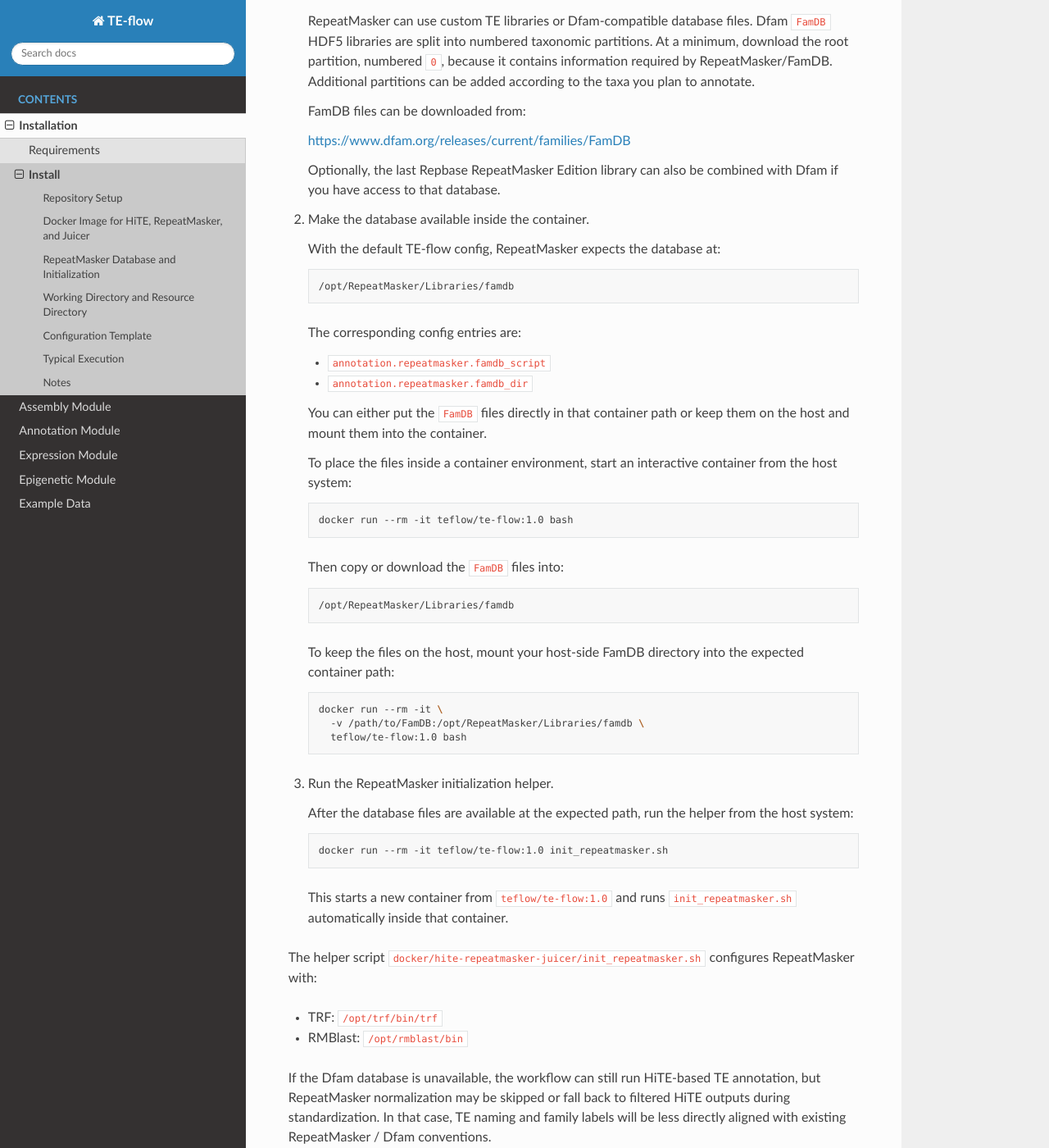
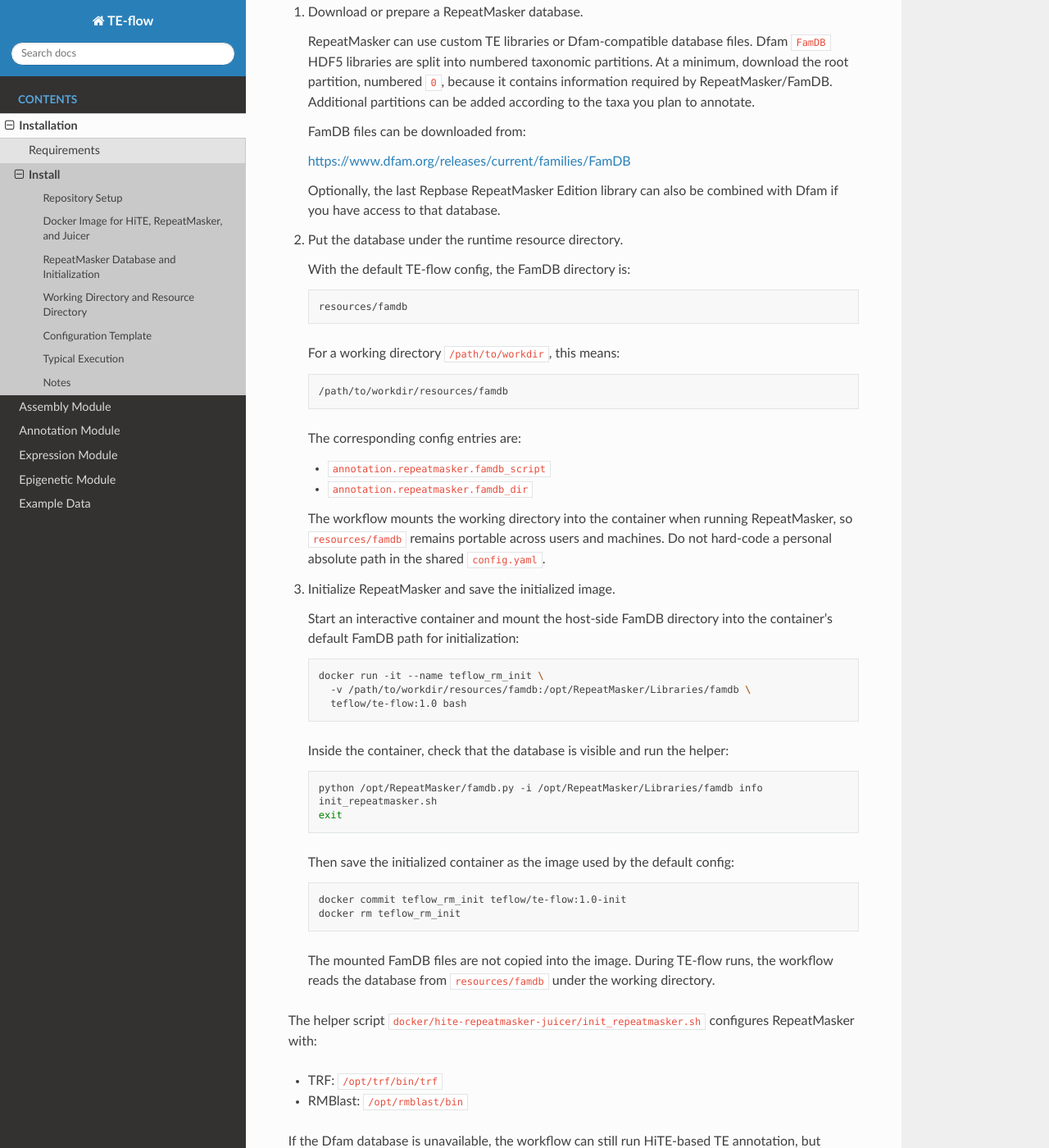
Before and after one commit to JieQYan/TE-flow_instruction, a Sphinx documentation site: the page built from source/installation/install.rst, in a window 1280 px wide and 1400 px high, scrolled down 1647 px. Shown: the whole window at 82% size. Built offline with Sphinx 7.4.7 and the Read the Docs theme 3.1.0, drawn with Linux system fonts in a browser that asks for light colours; some of the changed text lies outside the part shown.

Commit message:
Update documentation

```diff
--- a/source/anno.rst
+++ b/source/anno.rst
@@ -235,7 +235,7 @@ set in ``/path/to/workdir/config/config.yaml``:
    params:
      annotation:
        hite:
-         image: "teflow/te-flow:1.0"
+         image: "teflow/te-flow:1.0-init"
          threads: 20
          sudo_password_file: "resources/secret.pass"
          extra_params: ""
@@ -264,7 +264,7 @@ RepeatMasker is controlled in ``/path/to/workdir/config/config.yaml``:
      annotation:
        repeatmasker:
          enable: true
-         docker_image: "teflow/te-flow:1.0"
+         docker_image: "teflow/te-flow:1.0-init"
          threads: 15
          independent_visualization: false
          species_map:
--- a/source/assembly.rst
+++ b/source/assembly.rst
@@ -450,7 +450,7 @@ Hi-C scaffolding parameters used by the current rules are:
    params:
      scaffolding:
        juicer_jar_path: "/opt/juicer-1.6/CPU/common/juicer_tools.1.9.9_jcuda.0.8.jar"
-       juicer_tools_docker_image: "teflow/te-flow:1.0"
+       juicer_tools_docker_image: "teflow/te-flow:1.0-init"
        manual_correction: false
        juicer_executable: "juicer"
      annotation:
--- a/source/installation/install.rst
+++ b/source/installation/install.rst
@@ -48,9 +48,10 @@ Build the image from the repository root:
      -t teflow/te-flow:1.0 \
      .
 
-Current repository defaults commonly refer to the image name
-``teflow/te-flow:1.0`` in runtime examples below. Use one of
-the following approaches:
+Current repository defaults commonly refer to the initialized image name
+``teflow/te-flow:1.0-init`` for HiTE and RepeatMasker-dependent annotation
+steps. Build the base image first, initialize RepeatMasker once, and commit the
+initialized container as ``teflow/te-flow:1.0-init``.
 
 * build the image with the tag expected by your config
 * or update ``config.yaml`` so ``params.annotation.hite.image``,
@@ -90,55 +91,59 @@ initialization helper.
    Optionally, the last Repbase RepeatMasker Edition library can also be
    combined with Dfam if you have access to that database.
 
-2. Make the database available inside the container.
+2. Put the database under the runtime resource directory.
 
-   With the default TE-flow config, RepeatMasker expects the database at:
+   With the default TE-flow config, the FamDB directory is:
 
    .. code-block:: text
 
-      /opt/RepeatMasker/Libraries/famdb
+      resources/famdb
+
+   For a working directory ``/path/to/workdir``, this means:
+
+   .. code-block:: text
+
+      /path/to/workdir/resources/famdb
 
    The corresponding config entries are:
 
    * ``annotation.repeatmasker.famdb_script``
    * ``annotation.repeatmasker.famdb_dir``
 
-   You can either put the ``FamDB`` files directly in that container path or
-   keep them on the host and mount them into the container.
+   The workflow mounts the working directory into the container when running
+   RepeatMasker, so ``resources/famdb`` remains portable across users and
+   machines. Do not hard-code a personal absolute path in the shared
+   ``config.yaml``.
 
-   To place the files inside a container environment, start an interactive
-   container from the host system:
+3. Initialize RepeatMasker and save the initialized image.
+
+   Start an interactive container and mount the host-side FamDB directory into
+   the container's default FamDB path for initialization:
 
    .. code-block:: bash
 
-      docker run --rm -it teflow/te-flow:1.0 bash
+      docker run -it --name teflow_rm_init \
+        -v /path/to/workdir/resources/famdb:/opt/RepeatMasker/Libraries/famdb \
+        teflow/te-flow:1.0 bash
 
-   Then copy or download the ``FamDB`` files into:
-
-   .. code-block:: text
-
-      /opt/RepeatMasker/Libraries/famdb
-
-   To keep the files on the host, mount your host-side FamDB directory into the
-   expected container path:
+   Inside the container, check that the database is visible and run the helper:
 
    .. code-block:: bash
 
-      docker run --rm -it \
-        -v /path/to/FamDB:/opt/RepeatMasker/Libraries/famdb \
-        teflow/te-flow:1.0 bash
+      python /opt/RepeatMasker/famdb.py -i /opt/RepeatMasker/Libraries/famdb info
+      init_repeatmasker.sh
+      exit
 
-3. Run the RepeatMasker initialization helper.
-
-   After the database files are available at the expected path, run the helper
-   from the host system:
+   Then save the initialized container as the image used by the default config:
 
    .. code-block:: bash
 
-      docker run --rm -it teflow/te-flow:1.0 init_repeatmasker.sh
+      docker commit teflow_rm_init teflow/te-flow:1.0-init
+      docker rm teflow_rm_init
 
-   This starts a new container from ``teflow/te-flow:1.0`` and runs
-   ``init_repeatmasker.sh`` automatically inside that container.
+   The mounted FamDB files are not copied into the image. During TE-flow runs,
+   the workflow reads the database from ``resources/famdb`` under the working
+   directory.
 
 The helper script ``docker/hite-repeatmasker-juicer/init_repeatmasker.sh``
 configures RepeatMasker with:
@@ -269,10 +274,10 @@ and this command:
 
 TE-flow reads ``/data/my_resources/rnaseq-sheet.csv``. If that file is not
 there, it falls back to ``/path/to/workdir/resources/rnaseq-sheet.csv`` and
-then to the repository copy. Absolute paths are used exactly as written.
-Container paths such as ``/opt/RepeatMasker/Libraries/famdb`` are different:
-they belong to the Docker image, so leave them unchanged unless you build a
-custom image.
+then to the repository copy. The same convention can be used for FamDB by
+keeping ``annotation.repeatmasker.famdb_dir`` as ``resources/famdb``. Absolute
+paths are used exactly as written, but they are less portable for shared
+configuration files.
 
 Typical Execution
 -----------------
```
